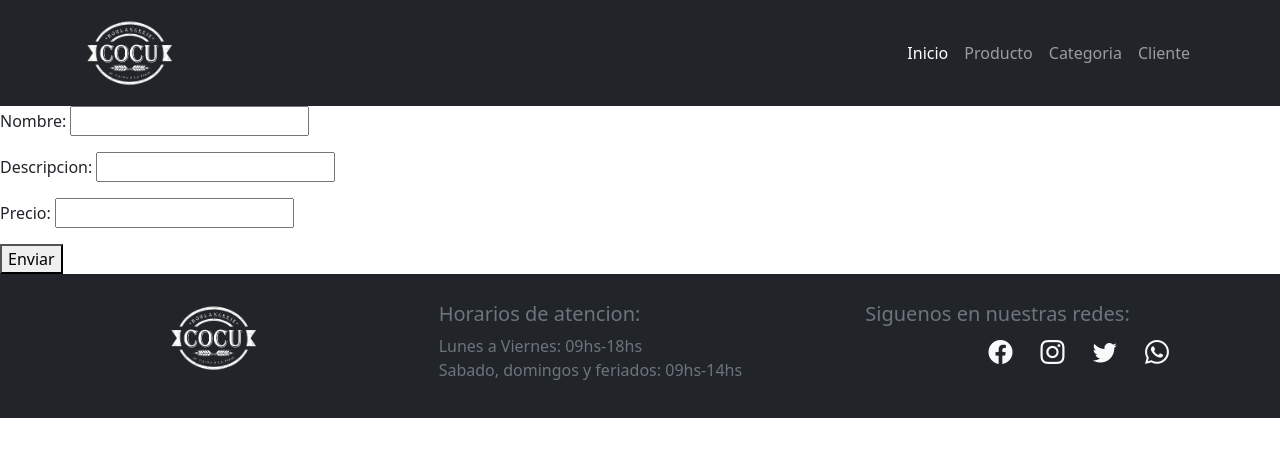
After one commit to VMenichetti/Tercera-Pre-entrega-VMenichetti, a Django app: page /app-proyecto/formulario-producto/ in a window 1280 px wide. The commit adds this page. Shown: the top 457 px of the page. Run offline with Django 4.2, Linux system fonts and the light colour scheme; some libraries are stand-ins or nearby versions.

Commit message:
se agrego formulario de carga de productos

```diff
--- /dev/null
+++ b/Proyecto/AppProyecto/forms.py
@@ -0,0 +1,6 @@
+from django import forms
+
+class FormProducto(forms.Form):
+    nombre=forms.CharField(max_length=40)
+    descripcion=forms.CharField(max_length=80)
+    precio=forms.DecimalField(max_digits=10, decimal_places=2)
--- /dev/null
+++ b/Proyecto/AppProyecto/templates/formProducto.html
@@ -0,0 +1,15 @@
+{% extends 'padre.html' %}
+
+
+{% block contenidoQueCambia1 %}
+
+    <form action="{% url 'formularioProducto' %}" method="post"> {% csrf_token %}
+        <p>Nombre: <input type="text" name="nombre"></p>
+        <p>Descripcion: <input type="text" name="descripcion"></p>
+        <p>Precio: <input type="number" name="precio"></p>
+
+        <button type="submit">Enviar</button>
+    </form>
+
+
+{% endblock contenidoQueCambia1 %}
--- a/Proyecto/AppProyecto/templates/navbar.html
+++ b/Proyecto/AppProyecto/templates/navbar.html
@@ -25,8 +25,7 @@
       >
         <ul class="navbar-nav mb-2 mb-lg-0">
           <li class="nav-item">
-            <a class="nav-link active" aria-current="page" href="index.html"
-              >Inicio</a
+            <a class="nav-link active" aria-current="page" href="#">Inicio</a
             >
           </li>
           <li class="nav-item">
--- a/Proyecto/AppProyecto/urls.py
+++ b/Proyecto/AppProyecto/urls.py
@@ -6,4 +6,5 @@ urlpatterns = [
     path('categoria/',categoria, name="categoria"),
     path('cliente/',cliente, name="cliente"),
     path('producto/',producto, name="producto"),
+    path('formulario-producto/',formProducto,name="formularioProducto"),
 ]
--- a/Proyecto/AppProyecto/views.py
+++ b/Proyecto/AppProyecto/views.py
@@ -1,6 +1,7 @@
 from django.http import HttpResponse
 from django.shortcuts import render
 from .models import *
+from .forms import FormProducto
 
 # Create your views here.
 
@@ -15,3 +16,20 @@ def cliente(req):
 
 def producto(req):
     return render(req, "producto.html")
+
+def formProducto(req):
+    print('method',req.method)
+    print('POST',req.POST)
+
+    if req.method == 'POST':
+        miFormulario=FormProducto(req.POST)
+        if miFormulario.is_valid():
+            data=miFormulario.cleaned_data
+            producto=Producto(nombre=data['nombre'],descripcion=data['descripcion'],precio=data['precio'])
+            producto.save()
+
+        return render(req,"formProducto.html")
+
+    else:
+        miFormulario=FormProducto()
+        return render(req, "formProducto.html",{"miFormulario":miFormulario})
```
Also changed, not shown: Proyecto/db.sqlite3.
